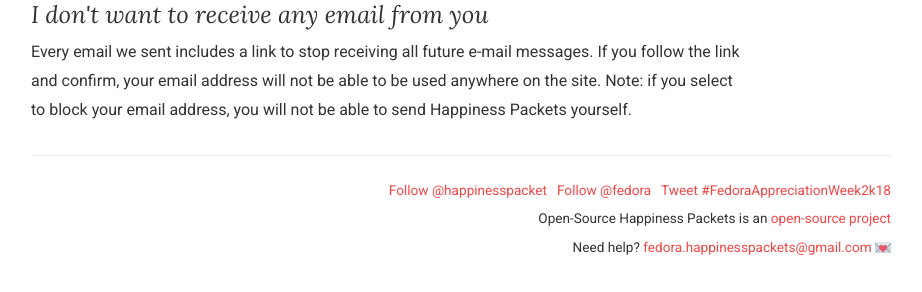
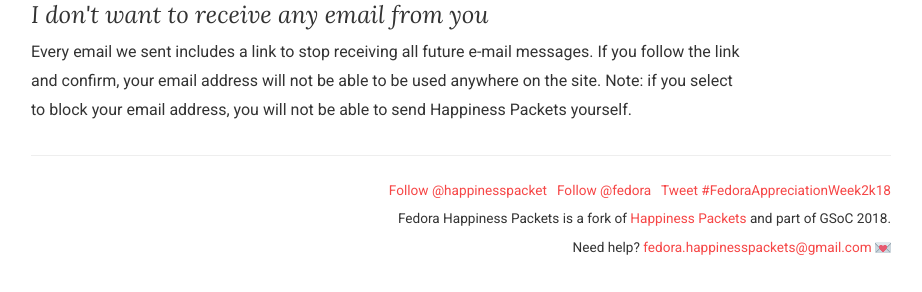
Before and after one commit to travisdev1/travis, a Django app: template templates/messaging/faq.html in a window 1280 px wide. Shown: the part 1895-2187 px from the top of the page, without its empty margins (339-1261 px from the left). Run offline with Django 3.2, Linux system fonts and the light colour scheme; the template is opened without the code that fills it, so the values that code supplies are empty; some libraries are stand-ins or nearby versions.

Commit message:
Change footer text

```diff
--- a/templates/base.html
+++ b/templates/base.html
@@ -75,8 +75,7 @@
                 <a href="https://twitter.com/intent/tweet?button_hashtag=FedoraAppreciationWeek2k18" class="twitter-hashtag-button" data-size="large" data-dnt="true">Tweet #FedoraAppreciationWeek2k18</a>
                 <script>!function(d,s,id){var js,fjs=d.getElementsByTagName(s)[0],p=/^http:/.test(d.location)?'http':'https';if(!d.getElementById(id)){js=d.createElement(s);js.id=id;js.src=p+'://platform.twitter.com/widgets.js';fjs.parentNode.insertBefore(js,fjs);}}(document, 'script', 'twitter-wjs');</script>
                 <br>
-                Open-Source Happiness Packets is an
-                <a href="https://github.com/mxsasha/happinesspackets/">open-source project</a>
+                Fedora Happiness Packets is a fork of <a href="https://github.com/mxsasha/happinesspackets/">Happiness Packets</a> and part of GSoC 2018.
                 <br>
                 Need help? <a href="mailto:fedora.happinesspackets@gmail.com">fedora.happinesspackets@gmail.com</a>
                 <img class="emoji" src="{% static 'images/emoji/loveletter.png' %}" alt="💌" title="Love letter" aria-label="Emoji: Love letter" style="vertical-align: text-bottom">
```
